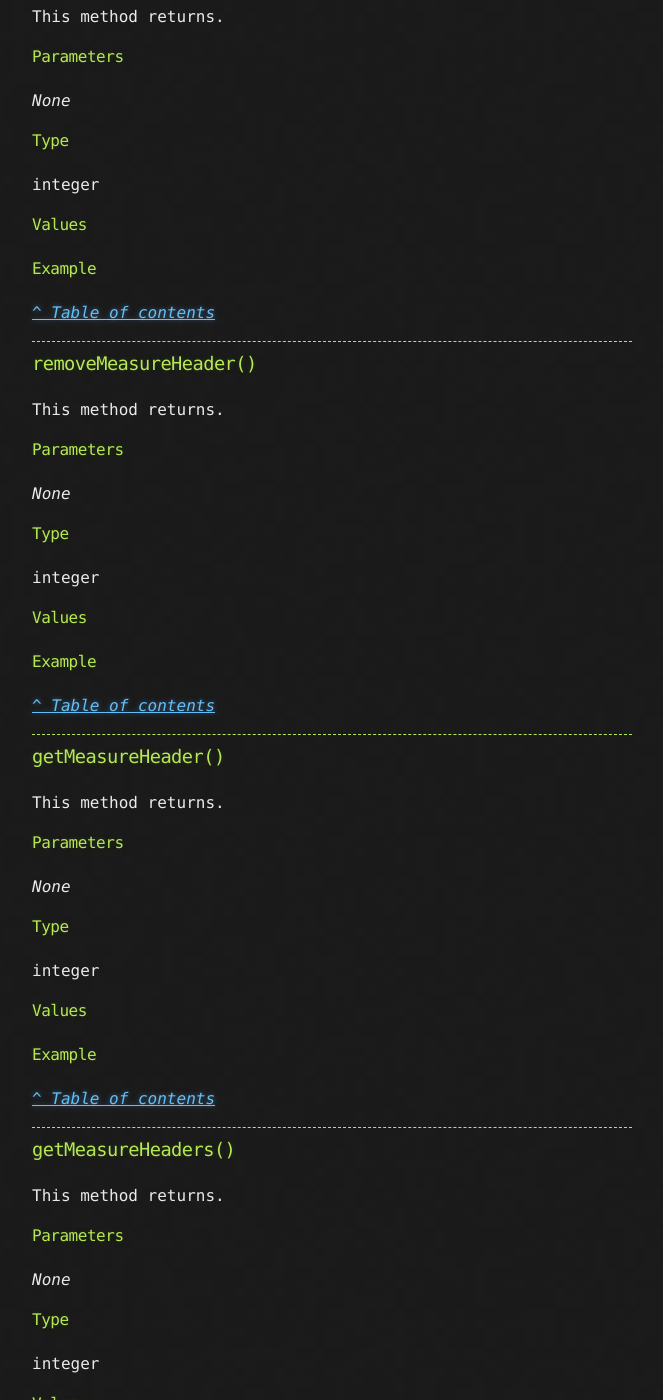
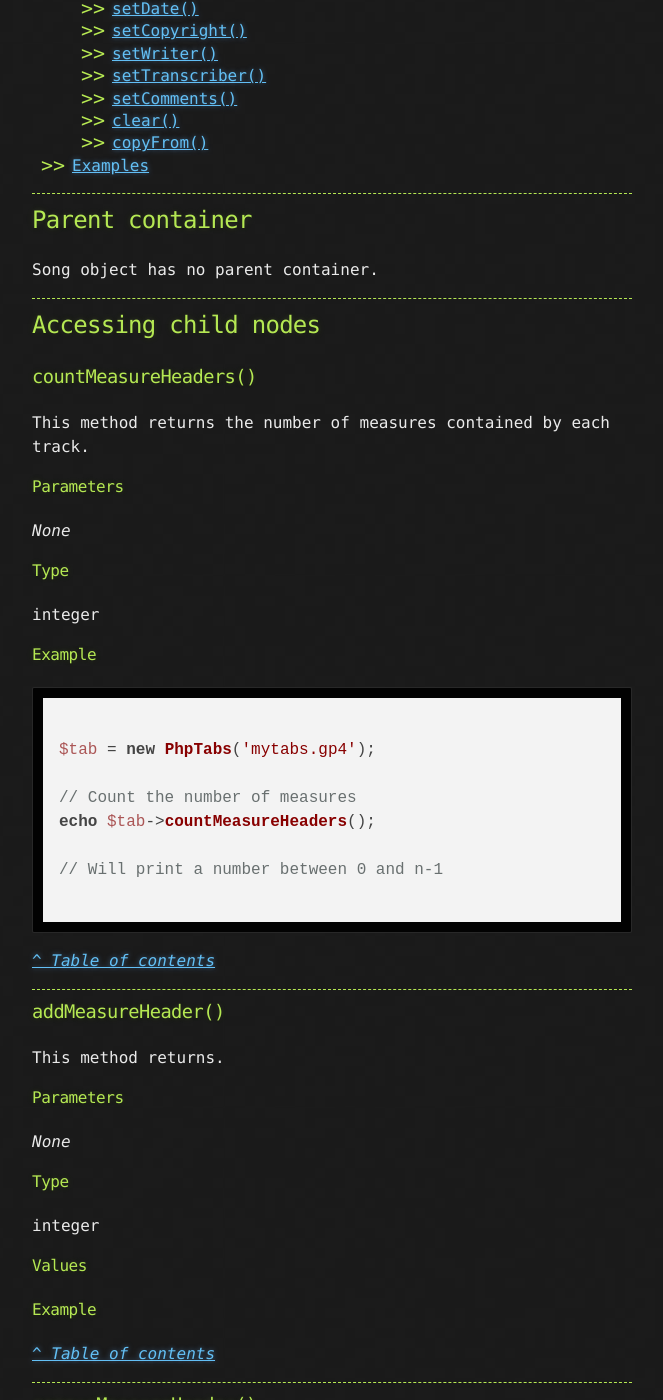
Before and after one commit to stdtabs/stdtabs.github.io, a Jekyll site: the page built from docs/music-song.md, in a window 1280 px wide and 1400 px high, scrolled down 1553 px. Shown: the whole window, without its empty margins (308-971 px from the left). Built offline with Jekyll 4.4.1, drawn with Linux system fonts in a browser that asks for light colours; nearby versions of some CDN libraries; some of the changed text lies outside the part shown.

Commit message:
Add countMeasureHeaders doc

````diff
--- a/docs/music-song.md
+++ b/docs/music-song.md
@@ -6,6 +6,22 @@ excerpt: API Music\Song usage
 ---
 
 # API: Music / Song
+
+Song has a special role. It's the root node of PhpTabs.
+
+You can access its methods by 2 ways:
+
+```php
+
+$tab = new PhpTabs('mytabs.gp4');
+
+// Directly
+$tab->method();
+
+// Getting the Song object
+$tab->getSong()->method();
+
+```
 
 ## Table of contents
 
@@ -63,9 +79,40 @@ excerpt: API Music\Song usage
 
 ## Parent container
 
+Song object has no parent container.
+
 ------------------------------------------------------------------------
 
 ## Accessing child nodes
+
+### countMeasureHeaders()
+
+This method returns the number of measures contained by each track.
+
+#### Parameters
+
+_None_
+
+#### Type
+
+integer
+
+#### Example
+
+```php
+
+$tab = new PhpTabs('mytabs.gp4');
+
+// Count the number of measures
+echo $tab->countMeasureHeaders();
+
+// Will print a number between 0 and n-1
+
+```
+
+[_^ Table of contents_]({{ page.permalink }}#top)
+
+------------------------------------------------------------------------
 
 
 ### addMeasureHeader()
````
Also changed, not shown: other parts of docs/music-song.md (+0 -21 lines).
